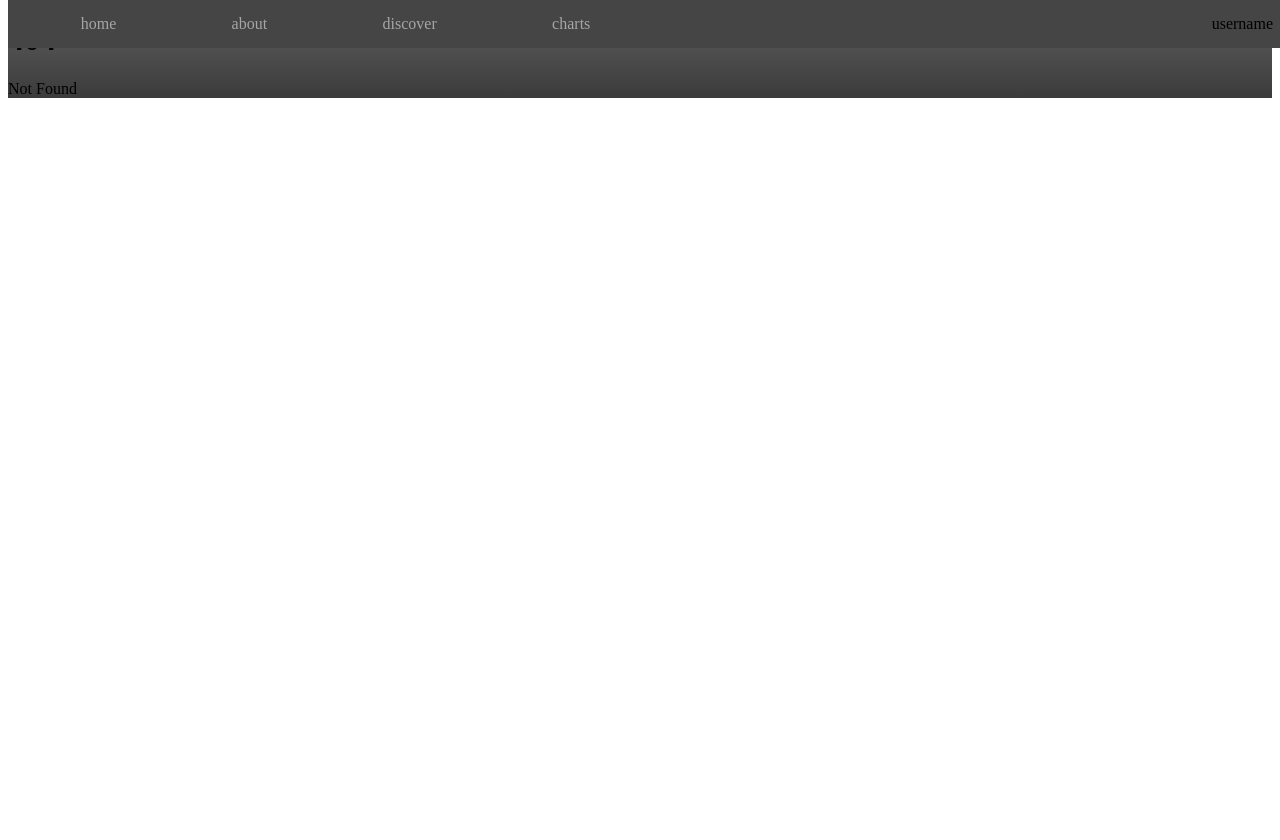
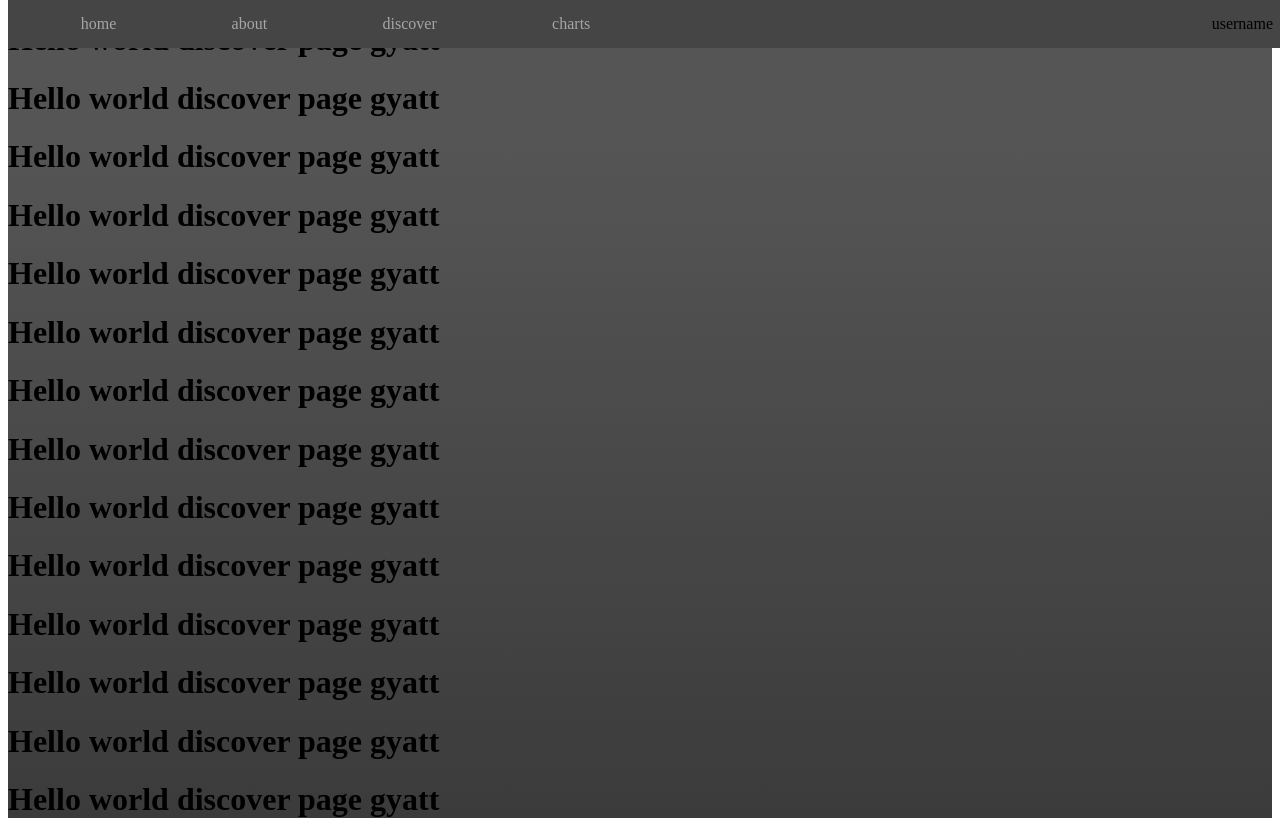
Before and after one commit to utk-cs340-fall24/OpenVinyl, a SvelteKit app in the folder OpenVinyl/: page /discover in a window 1280 px wide. Before the commit this address had no page. Before the commit the page ends 800 px from the top, so only its background shows below. Built offline with nearby package versions, Linux system fonts and the light colour scheme.

Commit message:
Add route for discover page

```diff
--- a/OpenVinyl/package.json
+++ b/OpenVinyl/package.json
@@ -24,5 +24,8 @@
 		"vite": "^5.0.3",
 		"vitest": "^2.0.0"
 	},
-	"type": "module"
+	"type": "module",
+	"dependencies": {
+		"spotify-web-api-js": "^1.5.2"
+	}
 }
--- /dev/null
+++ b/OpenVinyl/src/routes/discover/+page.svelte
@@ -0,0 +1,15 @@
+<h1>Hello world discover page gyatt</h1>
+<h1>Hello world discover page gyatt</h1>
+<h1>Hello world discover page gyatt</h1>
+<h1>Hello world discover page gyatt</h1>
+<h1>Hello world discover page gyatt</h1>
+<h1>Hello world discover page gyatt</h1>
+<h1>Hello world discover page gyatt</h1>
+
+<h1>Hello world discover page gyatt</h1>
+<h1>Hello world discover page gyatt</h1>
+<h1>Hello world discover page gyatt</h1>
+<h1>Hello world discover page gyatt</h1>
+<h1>Hello world discover page gyatt</h1>
+<h1>Hello world discover page gyatt</h1>
+<h1>Hello world discover page gyatt</h1>
```
Also changed, not shown: 1 other file (tests, documents, lock files or other folders).
